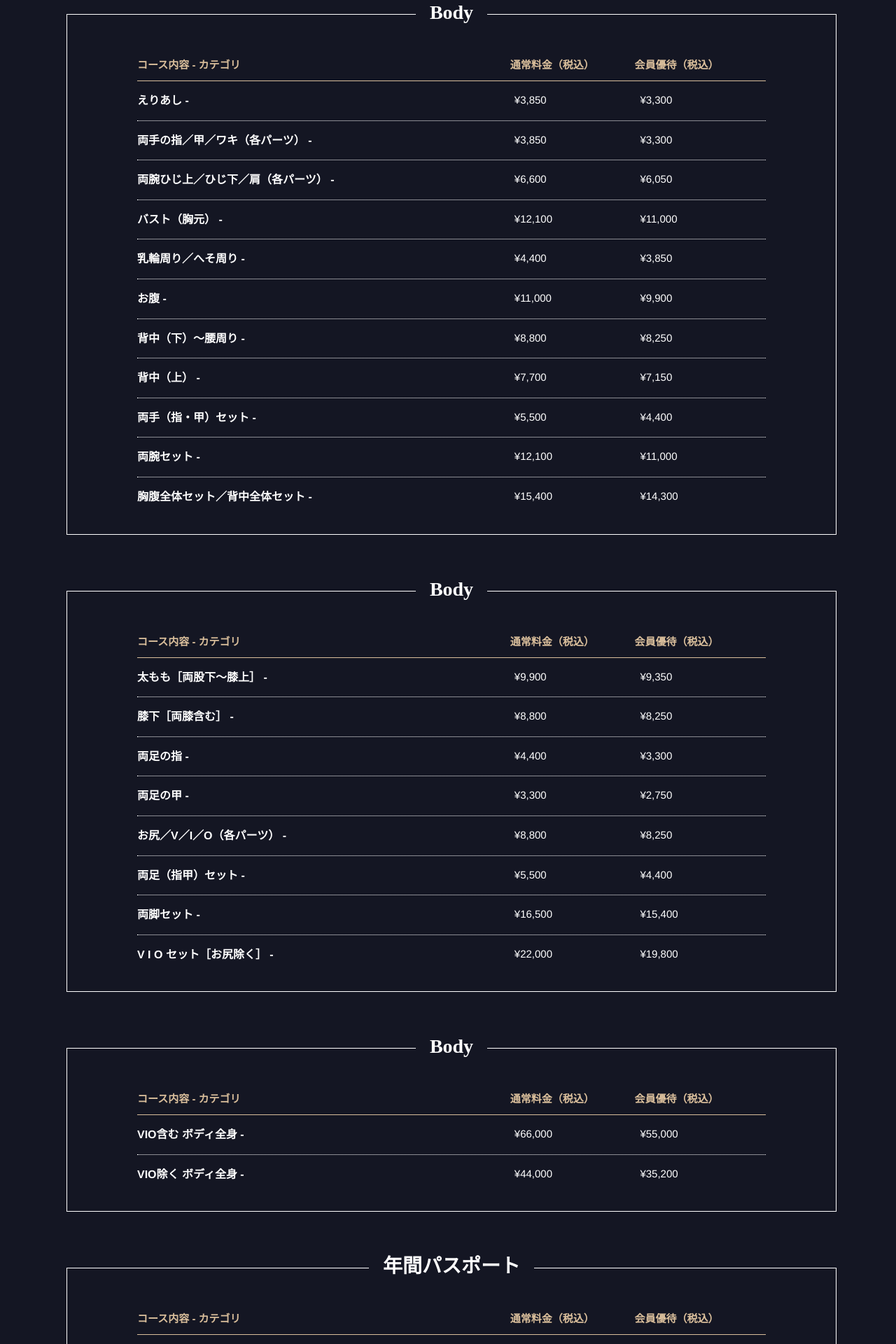
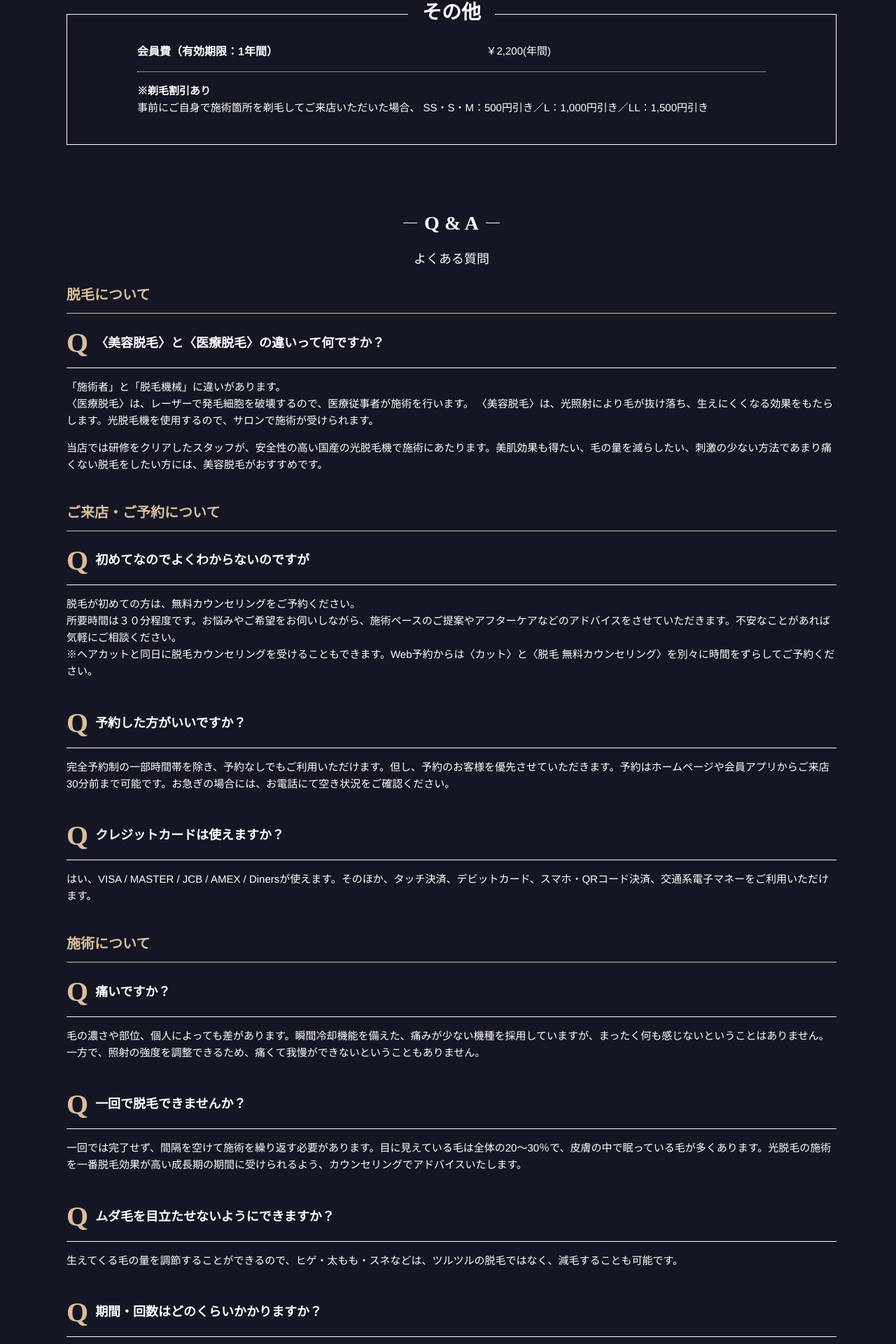
Before and after one commit to kamy0042/bee_group_web, a Next.js app: page /waxing in a window 1280 px wide. Shown: the part 6792-8712 px from the top of the page at 70% size. Built offline with nearby package versions, Linux system fonts and the light colour scheme.

Commit message:
旧料金修正

```diff
--- a/data/waxing.data.js
+++ b/data/waxing.data.js
@@ -167,145 +167,5 @@ export const waxingCollection = [
                 discount: "5,500",
             },
         ],
-    },
-
-    {
-        title: "Body",
-        subtitle: "上半身",
-        data: [
-            {
-                category: "えりあし",
-                price: "3,850",
-                discount: "3,300",
-            },
-            {
-                category: "両手の指／甲／ワキ（各パーツ）",
-                price: "3,850",
-                discount: "3,300",
-            },
-            {
-                category: "両腕ひじ上／ひじ下／肩（各パーツ）",
-                price: "6,600",
-                discount: "6,050",
-            },
-            {
-                category: "バスト（胸元）",
-                price: "12,100",
-                discount: "11,000",
-            },
-            {
-                category: "乳輪周り／へそ周り",
-                price: "4,400",
-                discount: "3,850",
-            },
-            {
-                category: "お腹",
-                price: "11,000",
-                discount: "9,900",
-            },
-            {
-                category: "背中（下）～腰周り",
-                price: "8,800",
-                discount: "8,250",
-            },
-            {
-                category: "背中（上）",
-                price: "7,700",
-                discount: "7,150",
-            },
-            {
-                category: "両手（指・甲）セット",
-                price: "5,500",
-                discount: "4,400",
-            },
-            {
-                category: "両腕セット",
-                price: "12,100",
-                discount: "11,000",
-            },
-            {
-                category: "胸腹全体セット／背中全体セット",
-                price: "15,400",
-                discount: "14,300",
-            },
-        ],
-    },
-    {
-        title: "Body",
-        subtitle: "下半身",
-        data: [
-            {
-                category: "太もも［両股下～膝上］",
-                price: "9,900",
-                discount: "9,350",
-            },
-            {
-                category: "膝下［両膝含む］",
-                price: "8,800",
-                discount: "8,250",
-            },
-            {
-                category: "両足の指",
-                price: "4,400",
-                discount: "3,300",
-            },
-            {
-                category: "両足の甲",
-                price: "3,300",
-                discount: "2,750",
-            },
-            {
-                category: "お尻／V／I／O（各パーツ）",
-                price: "8,800",
-                discount: "8,250",
-            },
-            {
-                category: "両足（指甲）セット",
-                price: "5,500",
-                discount: "4,400",
-            },
-            {
-                category: "両脚セット",
-                price: "16,500",
-                discount: "15,400",
-            },
-            {
-                category: "V I O セット［お尻除く］",
-                price: "22,000",
-                discount: "19,800",
-            },
-        ],
-    },
-    {
-        title: "Body",
-        subtitle: "首から下の全身セット",
-        data: [
-            {
-                category: "VIO含む ボディ全身",
-                price: "66,000",
-                discount: "55,000",
-            },
-            {
-                category: "VIO除く  ボディ全身",
-                price: "44,000",
-                discount: "35,200",
-            },
-        ],
-    },
-    {
-        title: "年間パスポート",
-        subtitle: "1年間回数の制限なく脱毛することができるプラン",
-        data: [
-            {
-                category: "顔全体セット",
-                price: "176,000",
-                discount: "165,000",
-            },
-            {
-                category: "VIO含む ボディ全身",
-                price: "605,000",
-                discount: "550,000",
-            },
-        ],
-    },
+    }
 ];
```
